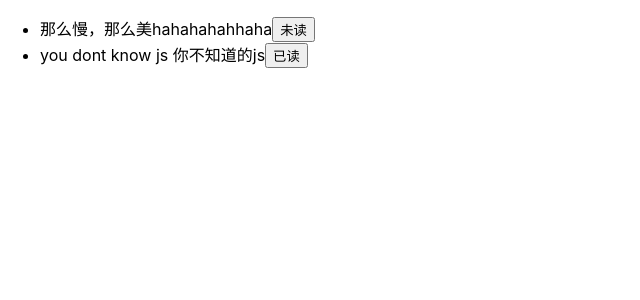
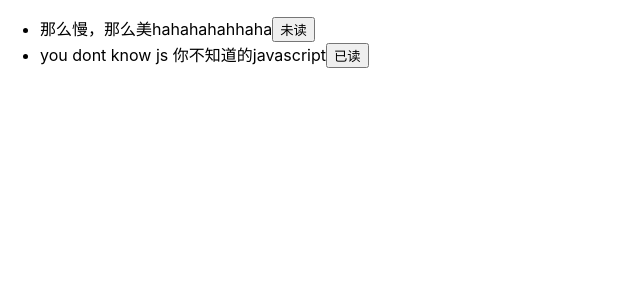
Before and after one commit to GinaJin/react-start, a React (Create React App) app: page / in a window 1280 px wide. Shown: the top 300 px of the page, without its empty margins (0-640 px from the left). Built offline with nearby package versions, Linux system fonts and the light colour scheme.

Commit message:
test: js->javascript

```diff
--- a/src/Book.js
+++ b/src/Book.js
@@ -15,7 +15,7 @@
                     },
                     {
                         id: 1,
-                        name: 'you dont know js 你不知道的js',
+                        name: 'you dont know js 你不知道的javascript',
                         isRead: true
                     }
                 ]
```
